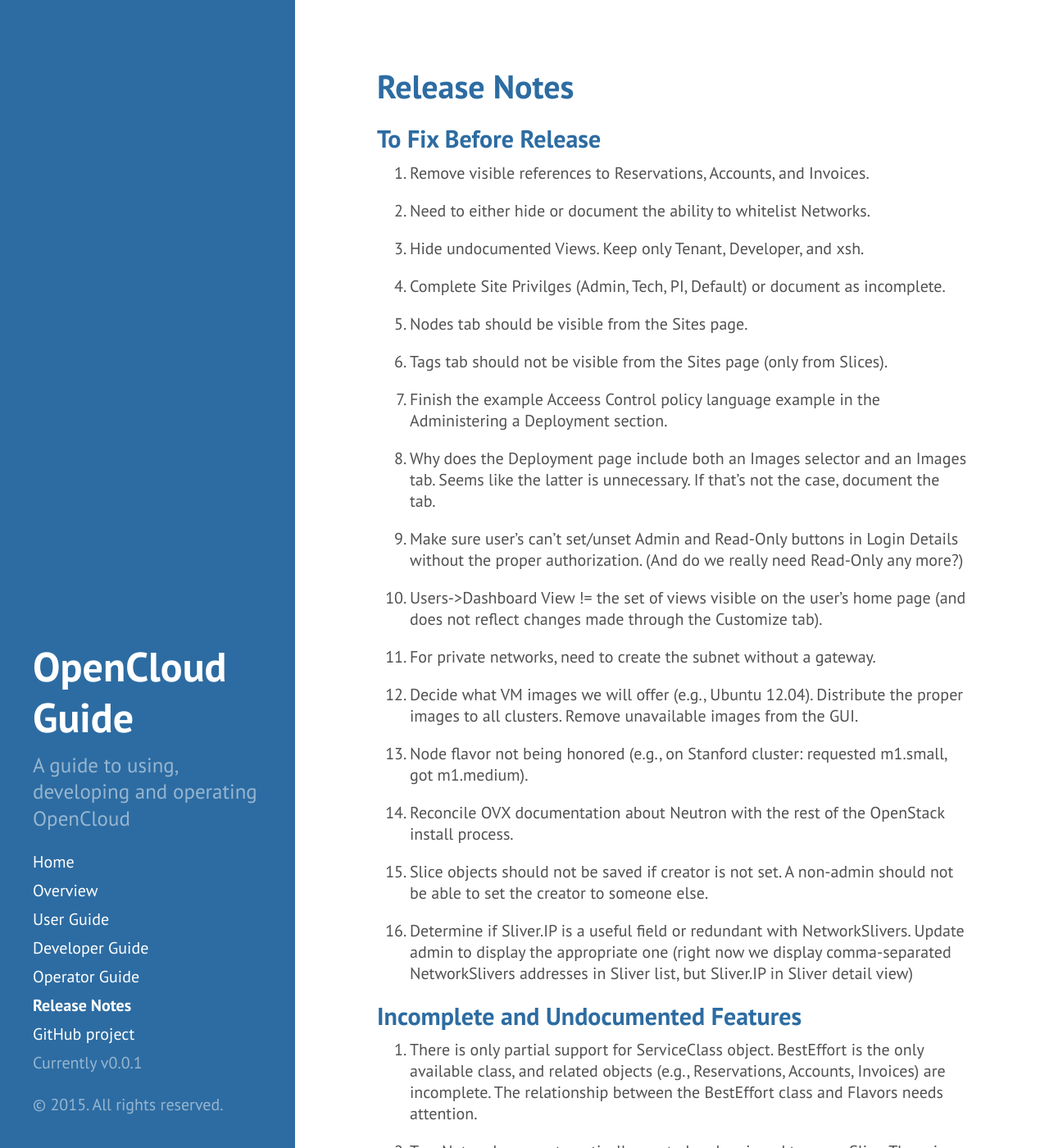
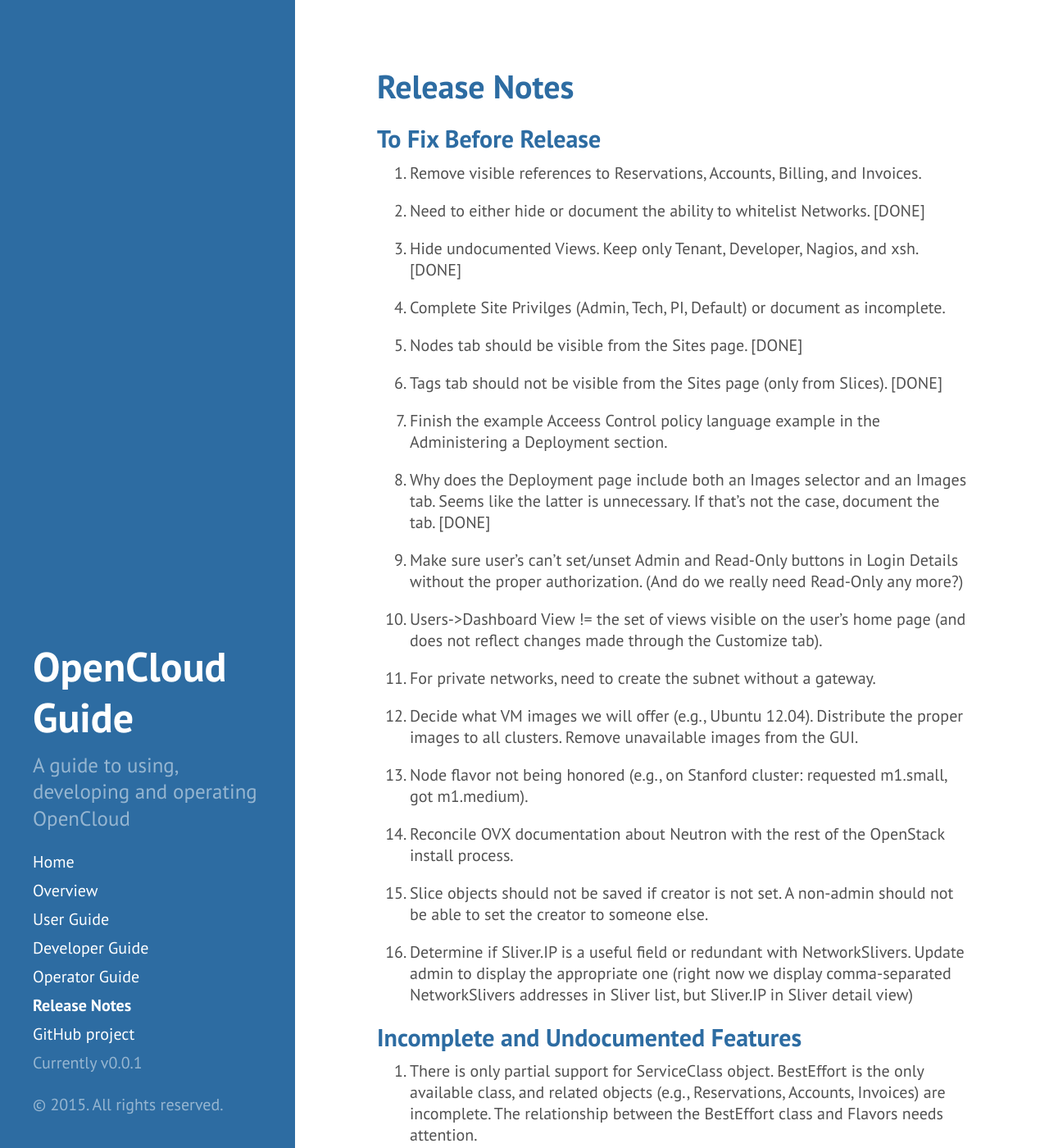
Before and after one commit to open-cloud/open-cloud.github.io.old, a Jekyll site: the page built from 4_notes.md, in a window 1280 px wide and 1400 px high. Shown: the whole window at 82% size. Built offline with Jekyll 4.4.1, drawn with Linux system fonts in a browser that asks for light colours; Markdown is read by kramdown in place of the engine named in the settings; some of the changed text lies outside the part shown.

Commit message:
checked off done items

```diff
--- a/4_notes.md
+++ b/4_notes.md
@@ -5,27 +5,29 @@
 
 ##To Fix Before Release
 
-1. Remove visible references to Reservations, Accounts, and
+1. Remove visible references to Reservations, Accounts, Billing, and
    Invoices.
 
 2. Need to either hide or document the ability to whitelist Networks.
+   [DONE]
 
-3. Hide undocumented Views. Keep only Tenant, Developer, and xsh.
+3. Hide undocumented Views. Keep only Tenant, Developer, Nagios, and
+   xsh. [DONE]
 
 4. Complete Site Privilges (Admin, Tech, PI, Default) or document as
    incomplete.
 
-5. Nodes tab should be visible from the Sites page.
+5. Nodes tab should be visible from the Sites page. [DONE]
 
 6. Tags tab should not be visible from the Sites page (only from
-   Slices).
+   Slices). [DONE]
 
 7. Finish the example Acceess Control policy language example in the
    Administering a Deployment section.
 
 8. Why does the Deployment page include both an Images selector and
    an Images tab. Seems like the latter is unnecessary. If that's not
-   the case, document the tab.
+   the case, document the tab. [DONE]
 
 9. Make sure user's can't set/unset Admin and Read-Only buttons in
    Login Details without the proper authorization. (And do we really
```
Also changed, not shown: other parts of 4_notes.md (+4 -2 lines).
